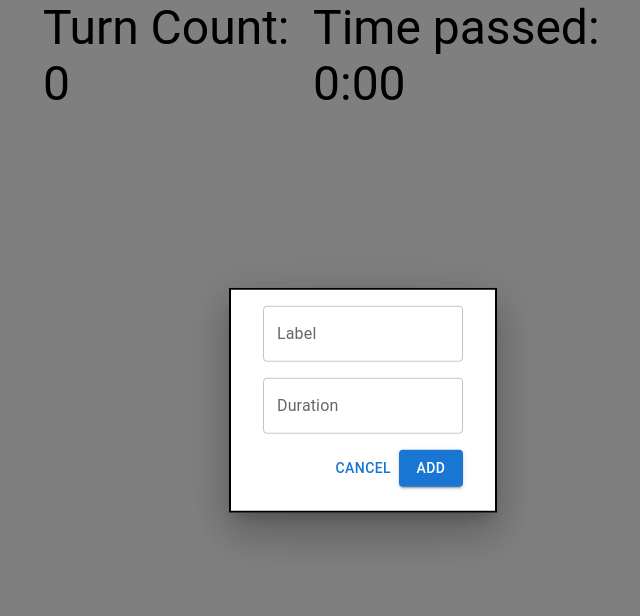
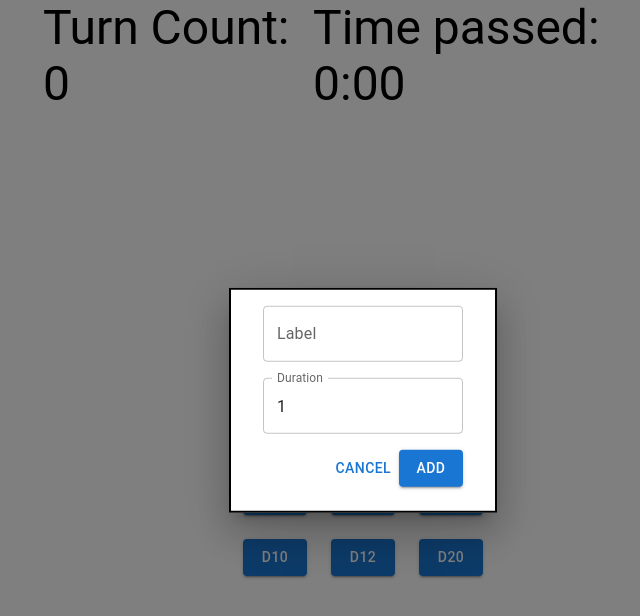
Before and after one commit to jcarvajal288/ose-turn-tracker, a React (Create React App) app: page / in a window 1280 px wide. Both pictures are taken after a click on the button "ADD CUSTOM TIMER". Shown: the top 616 px of the page, without its empty margins (277-917 px from the left). Built offline with nearby package versions, Linux system fonts and the light colour scheme.

Commit message:
Add die roll buttons

```diff
--- a/package.json
+++ b/package.json
@@ -18,6 +18,9 @@
     "react-scripts": "5.0.1",
     "typescript": "^4.9.5",
     "web-vitals": "^2.1.4"
+  },
+  "devDependencies": {
+    "@babel/plugin-proposal-private-property-in-object": "^7.21.11"
   },
   "scripts": {
     "start": "react-scripts start",
--- a/src/App.tsx
+++ b/src/App.tsx
@@ -1,6 +1,6 @@
 import React, {useState} from 'react';
 import './App.css';
-import {Button, Modal, Stack, Typography} from "@mui/material";
+import {Button, Divider, Modal, Stack, Typography} from "@mui/material";
 import {CustomLabelModal} from "./CustomLabelModal";
 
 type Timer = {
@@ -13,9 +13,33 @@ const App = () => {
     const [turnCount, setTurnCount] = useState<number>(0);
     const [timers, setTimers] = useState<Timer[]>([]);
     const [isCustomTimerModalVisible, setIsCustomTimerModalVisible] = useState<boolean>(false);
+    const [dieRollResult, setDieRollResult] = useState<string>("");
+    const [result1, setResult1] = useState<number>(0);
+    const [result2, setResult2] = useState<number>(0);
+    const [result3, setResult3] = useState<number>(0);
+    const [result4, setResult4] = useState<number>(0);
+    const [result5, setResult5] = useState<number>(0);
+    const [result6, setResult6] = useState<number>(0);
 
     const die = (size: number): number => Math.floor(Math.random() * size) + 1
+    const d4 = (): number => die(4)
     const d6 = (): number => die(6)
+    const d8 = (): number => die(8)
+    const d10 = (): number => die(10)
+    const d12 = (): number => die(12)
+    const d20 = (): number => die(20)
+
+    const DieButton = (die: () => number, label: string) => (
+        <Button
+            variant='contained'
+            onClick={() => {
+                setDieRollResult(die().toString(10))
+            }}
+        >
+            {label}
+        </Button>
+    )
+
 
     const getTimePassed = (): string => {
         const hours = Math.floor(turnCount / 6)
@@ -86,6 +110,20 @@ const App = () => {
             <Button onClick={() => setIsCustomTimerModalVisible(true)}>
                 Add Custom Timer
             </Button>
+            <Divider/>
+            <Typography variant='h5'>{dieRollResult}</Typography>
+            <Stack gap={3}>
+                <Stack direction='row' gap={3}>
+                    {DieButton(d4, 'd4')}
+                    {DieButton(d6, 'd6')}
+                    {DieButton(d8, 'd8')}
+                </Stack>
+                <Stack direction='row' gap={3}>
+                    {DieButton(d10, 'd10')}
+                    {DieButton(d12, 'd12')}
+                    {DieButton(d20, 'd20')}
+                </Stack>
+            </Stack>
             <Modal
                 open={isCustomTimerModalVisible}
             >
--- a/src/CustomLabelModal.tsx
+++ b/src/CustomLabelModal.tsx
@@ -41,6 +41,7 @@ export const CustomLabelModal = (props: CustomLabelModalProps) => {
                     <TextField
                         type='number'
                         label="Duration"
+                        defaultValue={duration}
                         onChange={(e) => setDuration(Number(e.target.value))}
                     />
                     <Stack direction='row' justifyContent='end'>
```
Also changed, not shown: 1 other file (tests, documents, lock files or other folders).
